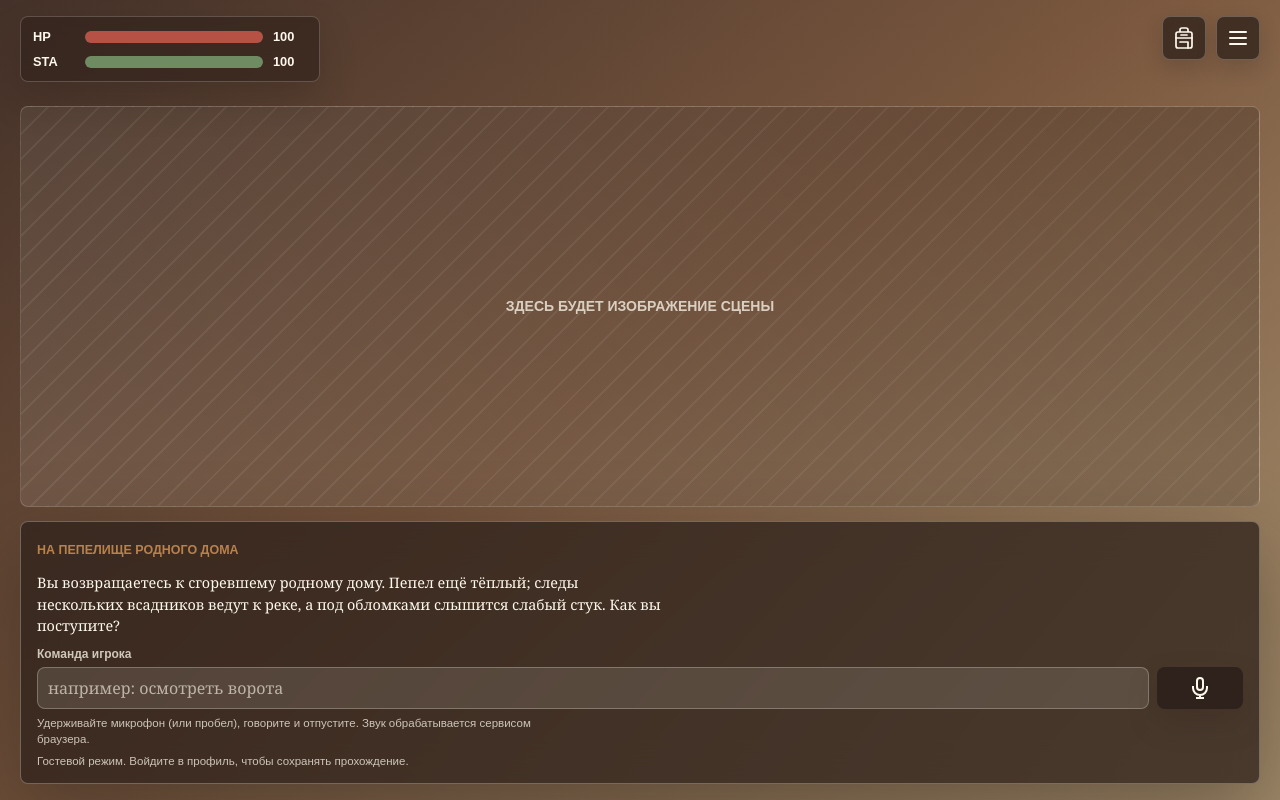
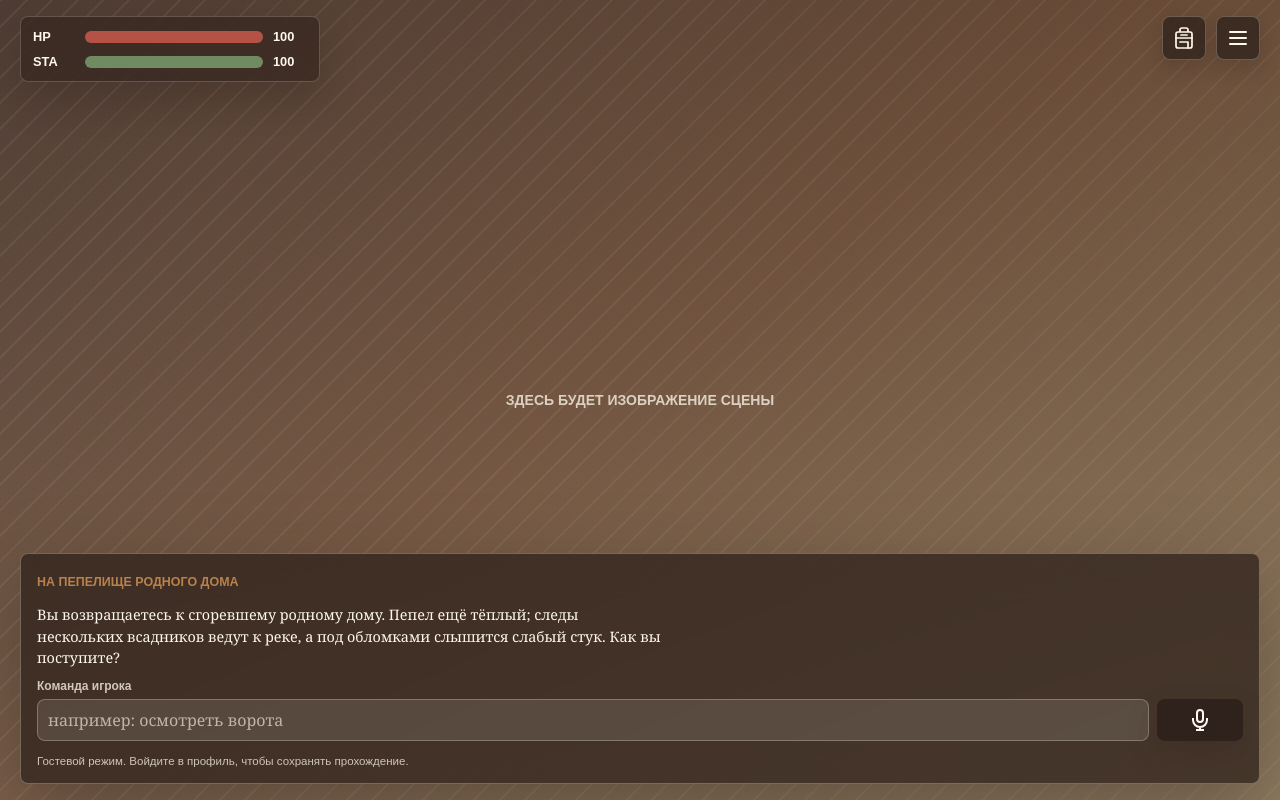
Before and after one commit to ZheleznikovNikita/RPI, a Rails app: page /game in a window 1280 px wide. Run offline with Rails 7, Linux system fonts and the light colour scheme.

Commit message:
Expand scene backdrop and switch Polza to StreamLake

```diff
--- a/app/assets/javascripts/voice_input.js
+++ b/app/assets/javascripts/voice_input.js
@@ -9,14 +9,13 @@
     var status = form.querySelector("[data-voice-status]");
     var Engine = window.SpeechRecognition || window.webkitSpeechRecognition;
     var session = null, held = false, pointer = null;
-    var hint = "Удерживайте микрофон (или пробел), говорите и отпустите. Звук обрабатывается сервисом браузера.";
 
     function refresh() {
       var empty = input.value.length === 0;
       mic.hidden = !empty;
       send.hidden = empty;
       mic.disabled = !Engine || input.readOnly || send.disabled;
-      if (!session) status.textContent = empty ? (Engine ? hint : "Голосовой ввод недоступен в этом браузере. Введите команду текстом.") : "";
+      if (!session) status.textContent = empty && !Engine ? "Голосовой ввод недоступен в этом браузере. Введите команду текстом." : "";
       if (session && (input.readOnly || send.disabled || !empty)) cancel();
     }
     function cancel() {
--- a/app/assets/stylesheets/application.css
+++ b/app/assets/stylesheets/application.css
@@ -1044,8 +1044,9 @@ h1 {
 .game-menu-panel a:hover, .game-menu-panel button:hover { background: rgba(255, 249, 237, 0.12); }
 .game-menu-panel form { margin: 0; }
 .story-skip { display: inline-flex; align-items: center; justify-content: center; min-height: 28px; padding: 4px 8px; border: 1px solid rgba(255, 249, 237, 0.24); border-radius: 6px; color: var(--cream); background: transparent; font: 0.75rem/1.3 Arial, Helvetica, sans-serif; cursor: pointer; }
-.game-screen .scene-card { position: relative; inset: auto; display: flex; align-items: stretch; justify-content: center; min-height: 0; overflow: hidden; }
-.game-screen .scene-plate { width: 100%; height: auto; min-height: 0; max-height: none; aspect-ratio: auto; padding: 16px; text-align: center; font-size: 0.875rem; }
+.game-screen .scene-card { position: absolute; inset: 0; display: flex; align-items: stretch; justify-content: center; min-height: 0; overflow: hidden; }
+.game-screen .scene-plate { width: 100%; height: 100%; min-height: 0; max-height: none; aspect-ratio: auto; border: 0; border-radius: 0; padding: 16px; text-align: center; font-size: 0.875rem; }
+.game-screen .dialogue-panel { grid-row: 2; z-index: 1; }
 .game-screen .dialogue-panel { position: relative; inset: auto; display: grid; grid-template-rows: auto minmax(0, 1fr) auto; gap: 8px; min-height: 0; max-height: 44dvh; padding: 14px 16px; overflow: hidden; }
 .story-heading { display: flex; align-items: center; justify-content: space-between; gap: 12px; min-height: 28px; margin: 0; }
 .dialogue-panel .story-heading .story-label { margin: 0; font-size: 0.78rem; }
@@ -1075,7 +1076,7 @@ h1 {
   .game-screen .bar { height: 10px; }
   .game-controls { top: calc(10px + env(safe-area-inset-top)); right: max(10px, env(safe-area-inset-right)); flex-direction: column-reverse; gap: 8px; }
   .game-icon-button { width: 40px; height: 40px; }
-  .game-screen .scene-card { inset: auto; }
+  .game-screen .scene-card { inset: 0; }
   .game-screen .scene-plate { font-size: 0.75rem; line-height: 1.5; }
   .game-screen .dialogue-panel { inset: auto; padding: 10px 12px; gap: 6px; }
   .story-scroll { height: auto; min-height: 0; max-height: clamp(48px, 14dvh, 108px); }
--- a/app/services/storytelling/deepseek_provider.rb
+++ b/app/services/storytelling/deepseek_provider.rb
@@ -5,7 +5,7 @@ module Storytelling
   class DeepseekProvider
     ENDPOINT = URI("https://polza.ai/api/v1/chat/completions")
     MODEL = "deepseek/deepseek-v4-flash".freeze
-    ROUTE = "gmicloud/fp8".freeze
+    ROUTE = "streamlake/fp8".freeze
     class Error < StandardError
       attr_reader :diagnostic_code, :detail
 
--- a/app/views/settings/index.html.erb
+++ b/app/views/settings/index.html.erb
@@ -20,10 +20,6 @@
       </label>
 
       <p class="settings-note" data-preferences-status>Настройки сохраняются автоматически в этом браузере.</p>
-      <div class="settings-upcoming">
-        <p class="story-label">Позже в игре</p>
-        <p>Изображения сцен и память сюжета станут доступны после подключения нейросети.</p>
-      </div>
       <noscript><p class="settings-note">Для настройки звука и постепенного вывода текста включите JavaScript.</p></noscript>
     </div>
   </section>
```
Also changed, not shown: docs/polza_setup.md (+1 -1 lines), test/services/storytelling/deepseek_provider_test.rb (+1 -1 lines), README.md.
